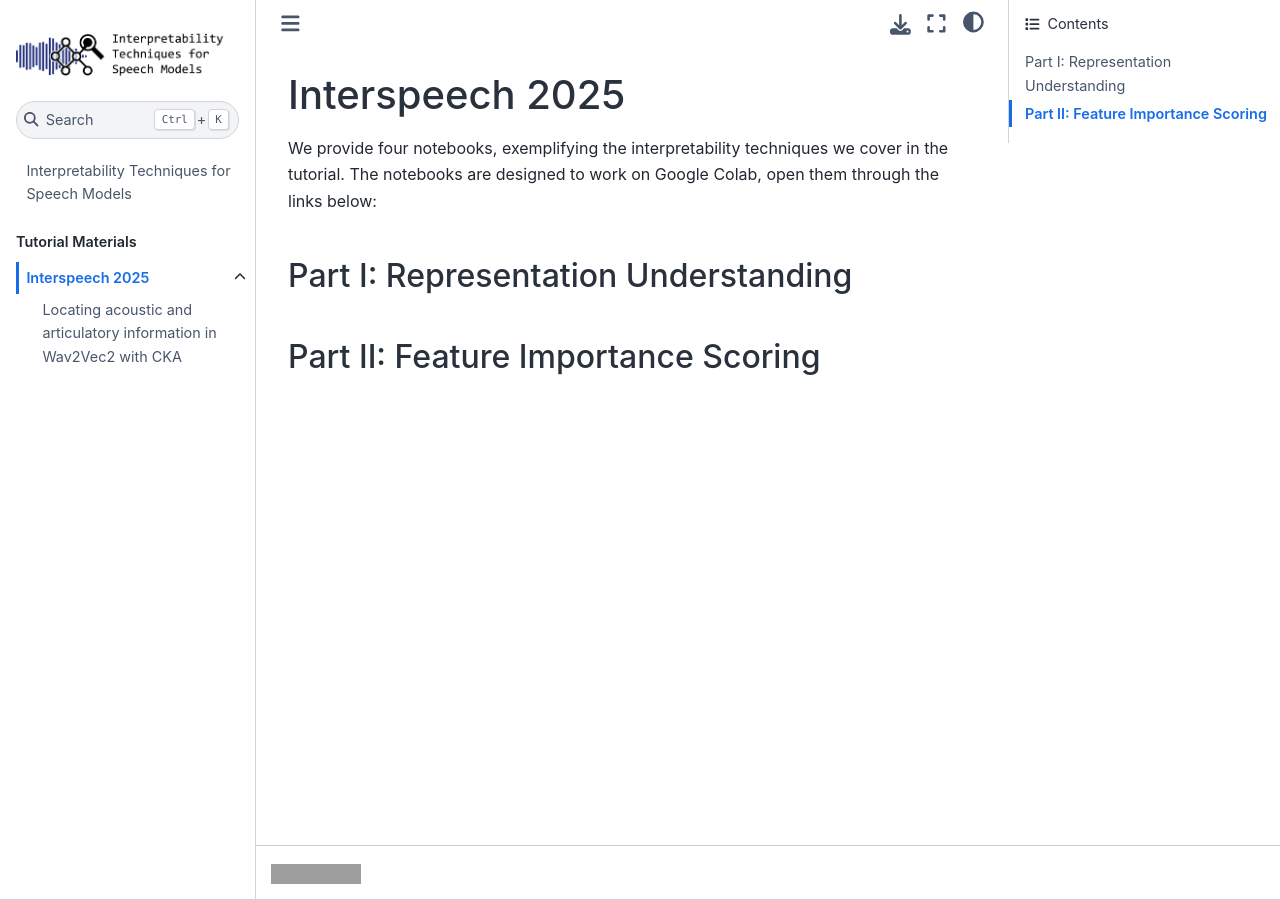
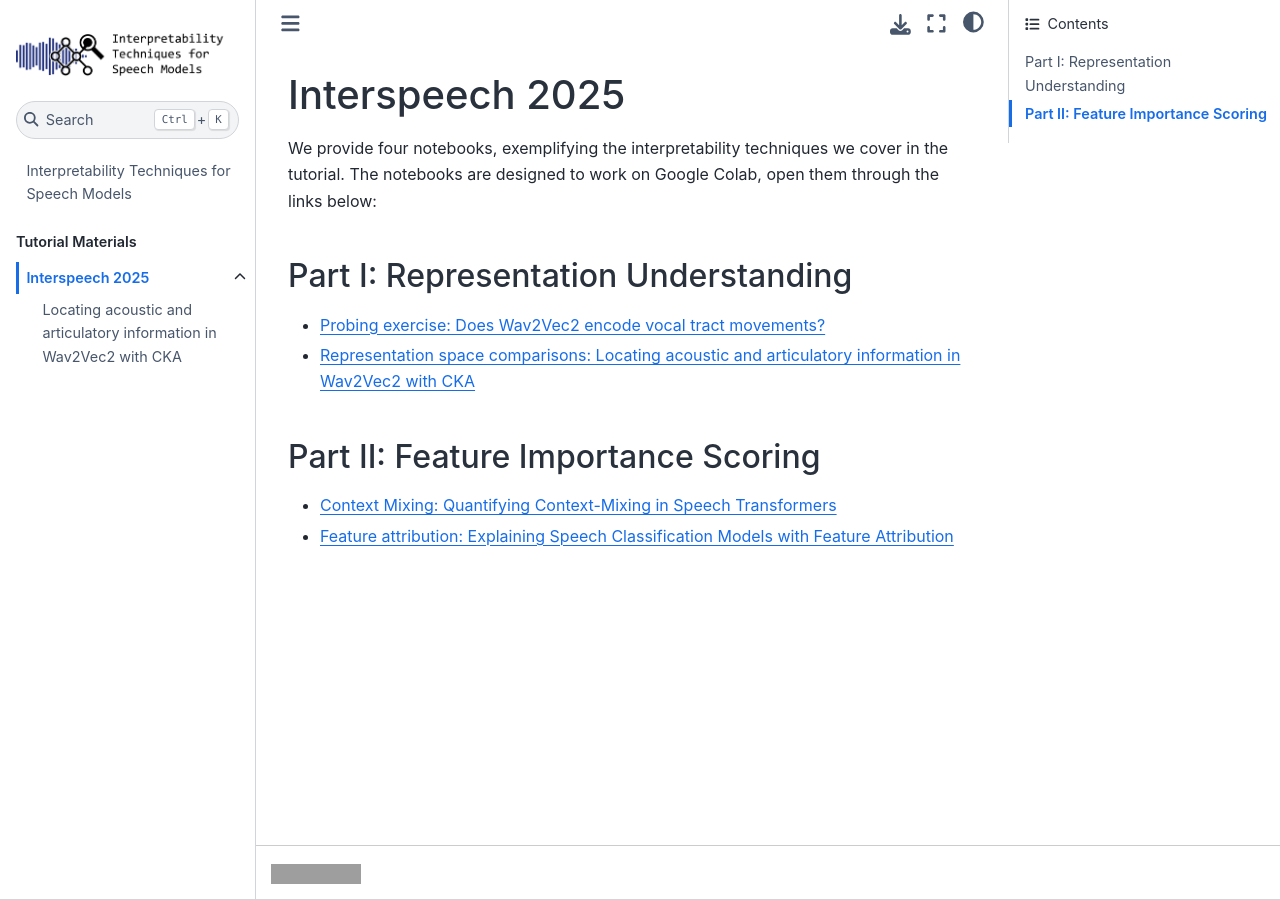
Before and after one commit to interpretingdl/speech-interpretability-tutorial, a Jupyter Book: the page built from book/interspeech2025/intro.md, in a window 1280 px wide. Built offline with Jupyter Book 1.0.4 settings and Sphinx 7.4.7 and the Sphinx Book theme 1.1.4, drawn with Linux system fonts in a browser that asks for light colours; pages that are not in the unit, such as notebooks, are missing from menus; grey boxes are pictures that could not be loaded.

Commit message:
added notebook links

```diff
--- a/book/interspeech2025/intro.md
+++ b/book/interspeech2025/intro.md
@@ -3,5 +3,9 @@
 We provide four notebooks, exemplifying the interpretability techniques we cover in the tutorial. The notebooks are designed to work on Google Colab, open them through the links below:
 
 ## Part I: Representation Understanding
+- [Probing exercise: Does Wav2Vec2 encode vocal tract movements?](https://colab.research.google.com/github/interpretingdl/speech-interpretability-tutorial/blob/main/book/interspeech2025/representational-analyses/probing.ipynb)
+- [Representation space comparisons: Locating acoustic and articulatory information in Wav2Vec2 with CKA](https://colab.research.google.com/github/interpretingdl/speech-interpretability-tutorial/blob/main/book/interspeech2025/representational-analyses/representation_space_comparisons.ipynb)
 
 ## Part II: Feature Importance Scoring
+- [Context Mixing: Quantifying Context-Mixing in Speech Transformers](https://colab.research.google.com/github/interpretingdl/speech-interpretability-tutorial/blob/main/book/interspeech2025/feature-importance-scoring/context_mixing.ipynb)
+- [Feature attribution: Explaining Speech Classification Models with Feature Attribution](https://colab.research.google.com/github/interpretingdl/speech-interpretability-tutorial/blob/main/book/interspeech2025/feature-importance-scoring/feature_attribution.ipynb)
```
